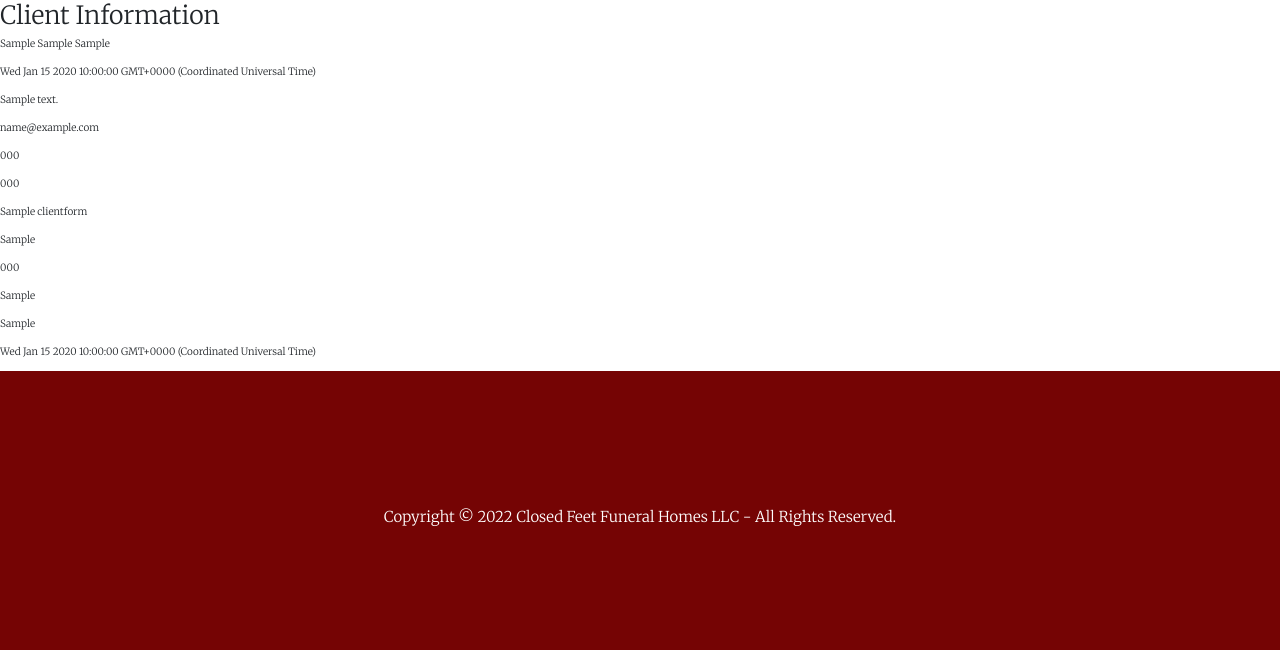
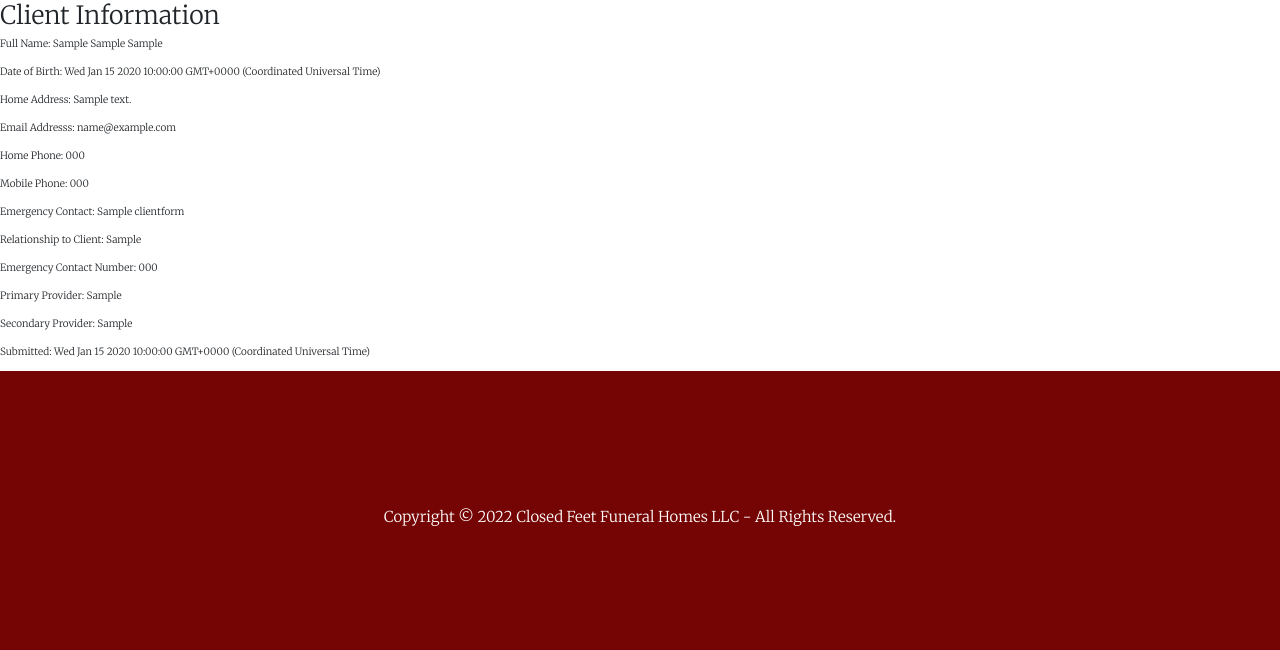
Before and after one commit to JMcc888/closed-feet, a Node server app: page /applications/600000000000000000000001 in a window 1280 px wide. Shown: the part 62-712 px from the top of the page. Run offline with Node 20, Linux system fonts and the light colour scheme; tables that the repository leaves empty hold one stand-in row (values such as "Sample post"); some libraries are stand-ins or nearby versions.

Commit message:
Mapped v2

```diff
--- a/views/pages/admin_pages/application_show.ejs
+++ b/views/pages/admin_pages/application_show.ejs
@@ -2,18 +2,18 @@
 <%- include('../partials/navs/apply_nav') %>
 
 <h1>Client Information</h1>
-<p><%= form.First%> <%= form.Middle %> <%= form.Last %></p>
-<p><%= form.DOB %></p>
-<p><%= form.Address %></p>
-<p><%= form.Email %></p>
-<p><%= form.HomePhone %></p>
-<p><%= form.MobilePhone %></p>
-<p><%= form.EmergencyContactName %></p>
-<p><%= form.EmergencyContactRelationship %></p>
-<p><%= form.EmergencyContactNumber %></p>
-<p><%= form.PrimaryProvider %></p>
-<p><%= form.SecondaryProvider %></p>
-<p><%= form.createdAt %></p>
+<p>Full Name: <%= form.First%> <%= form.Middle %> <%= form.Last %></p>
+<p>Date of Birth: <%= form.DOB %></p>
+<p>Home Address: <%= form.Address %></p>
+<p>Email Addresss: <%= form.Email %></p>
+<p>Home Phone: <%= form.HomePhone %></p>
+<p>Mobile Phone: <%= form.MobilePhone %></p>
+<p>Emergency Contact: <%= form.EmergencyContactName %></p>
+<p>Relationship to Client: <%= form.EmergencyContactRelationship %></p>
+<p>Emergency Contact Number: <%= form.EmergencyContactNumber %></p>
+<p>Primary Provider: <%= form.PrimaryProvider %></p>
+<p>Secondary Provider: <%= form.SecondaryProvider %></p>
+<p>Submitted: <%= form.createdAt %></p>
 
 
 <%- include('../partials/headers&footers/footer') %>
```
